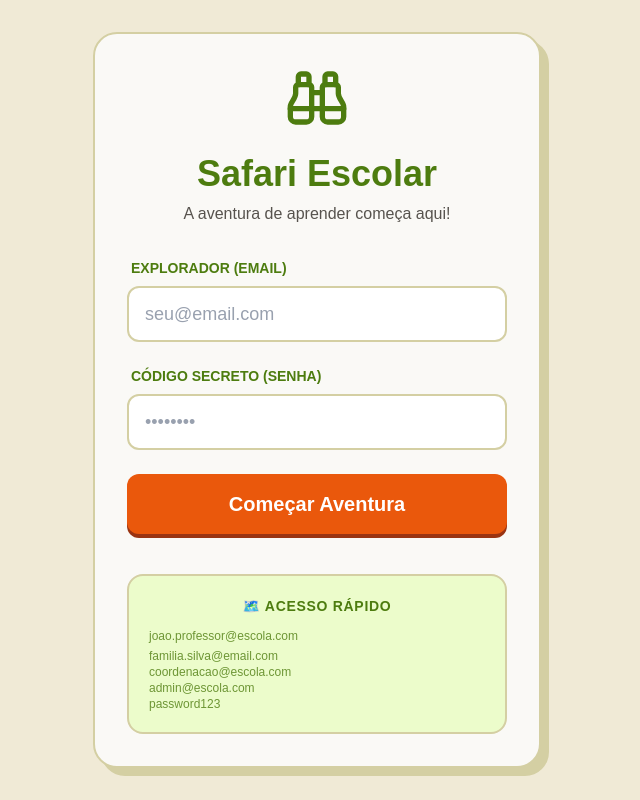
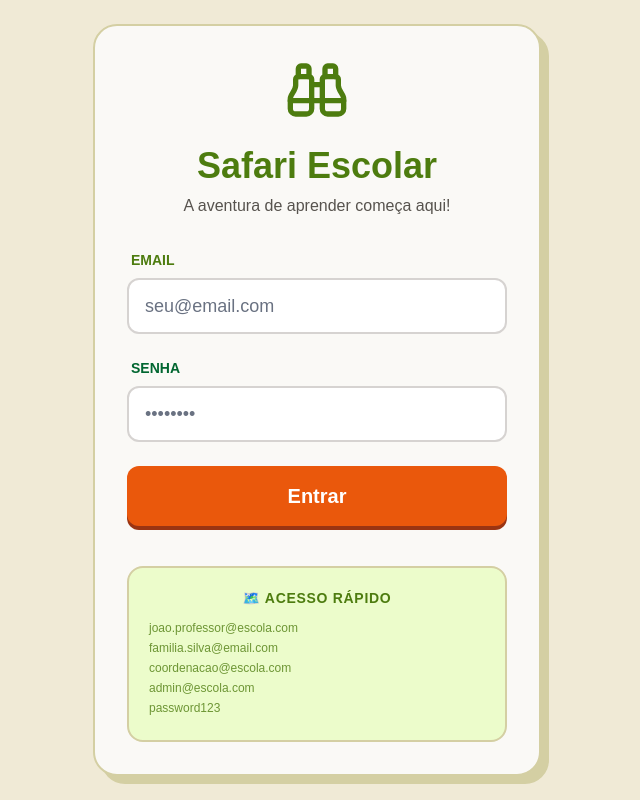
Before and after one commit to pedrobritx/Safari-Escolar, a Next.js app in the folder frontend/: page /login in a window 1280 px wide. Shown: the whole page, without its empty margins (323-963 px from the left). Built offline with nearby package versions, Linux system fonts and the light colour scheme; no server answers.

Commit message:
refactor: apply consistent button styling and update various text labels across modals and pages.

```diff
--- a/frontend/app/dashboard/page.tsx
+++ b/frontend/app/dashboard/page.tsx
@@ -267,7 +267,7 @@ export default function DashboardPage() {
             </div>
             <button
               onClick={handleLogout}
-              className="btn btn-anger"
+              className="btn btn-accent"
             >
               Sair
             </button>
@@ -385,14 +385,14 @@ export default function DashboardPage() {
                 </select>
                 <button
                   onClick={() => setViewMode('grid')}
-                  className={`p-2 rounded-lg border-2 transition-all ${viewMode === 'grid' ? 'bg-[#EA580C] text-white border-[#9A3412]' : 'bg-white text-primary border-[var(--color-border)] hover:bg-gray-50'}`}
+                  className={`btn p-2 transition-all ${viewMode === 'grid' ? 'btn-accent' : 'btn-ghost'}`}
                   title="Visualização em Grade"
                 >
                   <LayoutGrid size={20} />
                 </button>
                 <button
                   onClick={() => setViewMode('list')}
-                  className={`p-2 rounded-lg border-2 transition-all ${viewMode === 'list' ? 'bg-[#EA580C] text-white border-[#9A3412]' : 'bg-white text-primary border-[var(--color-border)] hover:bg-gray-50'}`}
+                  className={`btn p-2 transition-all ${viewMode === 'list' ? 'btn-accent' : 'btn-ghost'}`}
                   title="Visualização em Lista"
                 >
                   <List size={20} />
--- a/frontend/app/login/page.tsx
+++ b/frontend/app/login/page.tsx
@@ -55,29 +55,29 @@ export default function LoginPage() {
         <form onSubmit={handleSubmit} className="space-y-6">
           <div>
             <label htmlFor="email" className="block text-sm font-bold text-primary mb-2 ml-1">
-              EXPLORADOR (EMAIL)
+              EMAIL
             </label>
             <input
               id="email"
               type="email"
               value={email}
               onChange={(e) => setEmail(e.target.value)}
-              className="w-full px-4 py-3 border-2 border-[var(--color-border)] rounded-xl focus:ring-4 focus:ring-[var(--color-secondary)] focus:border-primary outline-none bg-white font-medium text-lg placeholder:text-gray-400 text-foreground"
+              className="w-full px-4 py-3 border-2 border-stone-300 rounded-xl focus:ring-4 focus:ring-[var(--color-secondary)] focus:border-primary outline-none bg-white font-medium text-lg placeholder:text-gray-500 text-gray-900"
               placeholder="seu@email.com"
               required
             />
           </div>
 
           <div>
-            <label htmlFor="password" className="block text-sm font-bold text-primary mb-2 ml-1">
-              CÓDIGO SECRETO (SENHA)
+            <label htmlFor="password" className="block text-sm font-bold text-green-800 mb-2 ml-1">
+              SENHA
             </label>
             <input
               id="password"
               type="password"
               value={password}
               onChange={(e) => setPassword(e.target.value)}
-              className="w-full px-4 py-3 border-2 border-[var(--color-border)] rounded-xl focus:ring-4 focus:ring-[var(--color-secondary)] focus:border-primary outline-none bg-white font-medium text-lg placeholder:text-gray-400 text-foreground"
+              className="w-full px-4 py-3 border-2 border-stone-300 rounded-xl focus:ring-4 focus:ring-[var(--color-secondary)] focus:border-primary outline-none bg-white font-medium text-lg placeholder:text-gray-500 text-gray-900"
               placeholder="••••••••"
               required
             />
@@ -94,17 +94,17 @@ export default function LoginPage() {
             disabled={loading}
             className="w-full bg-accent text-white font-bold text-xl py-4 rounded-xl hover:bg-[#c2410c] transition-all shadow-[0_4px_0_#9a3412] active:translate-y-[4px] active:shadow-none disabled:opacity-50 disabled:cursor-not-allowed"
           >
-            {loading ? 'Entrando na Aventura...' : 'Começar Aventura'}
+            {loading ? 'Entrando na Aventura...' : 'Entrar'}
           </button>
         </form>
 
         <div className="mt-10 p-5 bg-[var(--color-secondary)] rounded-2xl border-2 border-[var(--color-border)]">
           <p className="text-sm text-primary font-bold mb-3 uppercase tracking-wider text-center">🗺️ Acesso Rápido</p>
           <p className="text-xs text-primary/80 font-medium mb-1">joao.professor@escola.com</p>
-          <p className="text-xs text-primary/80 font-medium">familia.silva@email.com</p>
-          <p className="text-xs text-primary/80 font-medium">coordenacao@escola.com</p>
-          <p className="text-xs text-primary/80 font-medium">admin@escola.com</p>
-          <p className="text-xs text-primary/80 font-medium">password123</p>
+          <p className="text-xs text-primary/80 font-medium mb-1">familia.silva@email.com</p>
+          <p className="text-xs text-primary/80 font-medium mb-1">coordenacao@escola.com</p>
+          <p className="text-xs text-primary/80 font-medium mb-1">admin@escola.com</p>
+          <p className="text-xs text-primary/80 font-medium mb-1">password123</p>
         </div>
       </div>
     </div>
--- a/frontend/components/FeedbackEditorModal.tsx
+++ b/frontend/components/FeedbackEditorModal.tsx
@@ -98,7 +98,7 @@ export default function FeedbackEditorModal({
             <h3 className="text-xl font-bold text-primary">⚙️ Editar Feedback</h3>
             <p className="text-sm font-medium text-primary/80">Personalize as habilidades e comportamentos</p>
           </div>
-          <button onClick={onClose} className="bg-white text-red-500 p-1.5 rounded-lg hover:bg-gray-50 transition-colors shadow-sm">
+          <button onClick={onClose} className="btn btn-accent p-2 rounded-lg">
             <X size={24} strokeWidth={2.5} />
           </button>
         </div>
--- a/frontend/components/FeedbackModal.tsx
+++ b/frontend/components/FeedbackModal.tsx
@@ -43,7 +43,7 @@ export default function FeedbackModal({ isOpen, onClose, onSelectFeedback, stude
            </div>
            <button
              onClick={onClose}
-             className="bg-white text-red-500 p-1.5 rounded-lg hover:bg-gray-50 transition-colors shadow-sm absolute right-4"
+             className="btn btn-accent p-2 rounded-lg absolute right-4"
            >
              <X size={24} strokeWidth={2.5} />
            </button>
--- a/frontend/components/StudentFormModal.tsx
+++ b/frontend/components/StudentFormModal.tsx
@@ -59,7 +59,7 @@ export default function StudentFormModal({
           </h2>
           <button
             onClick={onClose}
-            className="bg-white text-red-500 p-1.5 rounded-lg hover:bg-gray-50 transition-colors shadow-sm"
+            className="btn btn-accent p-2 rounded-lg"
           >
             <X size={24} strokeWidth={2.5} />
           </button>
@@ -110,7 +110,7 @@ export default function StudentFormModal({
               value={name}
               onChange={(e) => setName(e.target.value)}
               placeholder="Ex: João Silva"
-              className="w-full px-4 py-3 border-2 border-gray-300 rounded-xl focus:ring-4 focus:ring-[var(--color-secondary)] focus:border-primary outline-none font-medium text-lg"
+              className="w-full px-4 py-3 border-2 border-gray-300 rounded-xl focus:ring-4 focus:ring-[var(--color-secondary)] focus:border-primary outline-none font-medium text-lg text-gray-900 placeholder:text-gray-500"
               autoFocus
               required
             />
```
